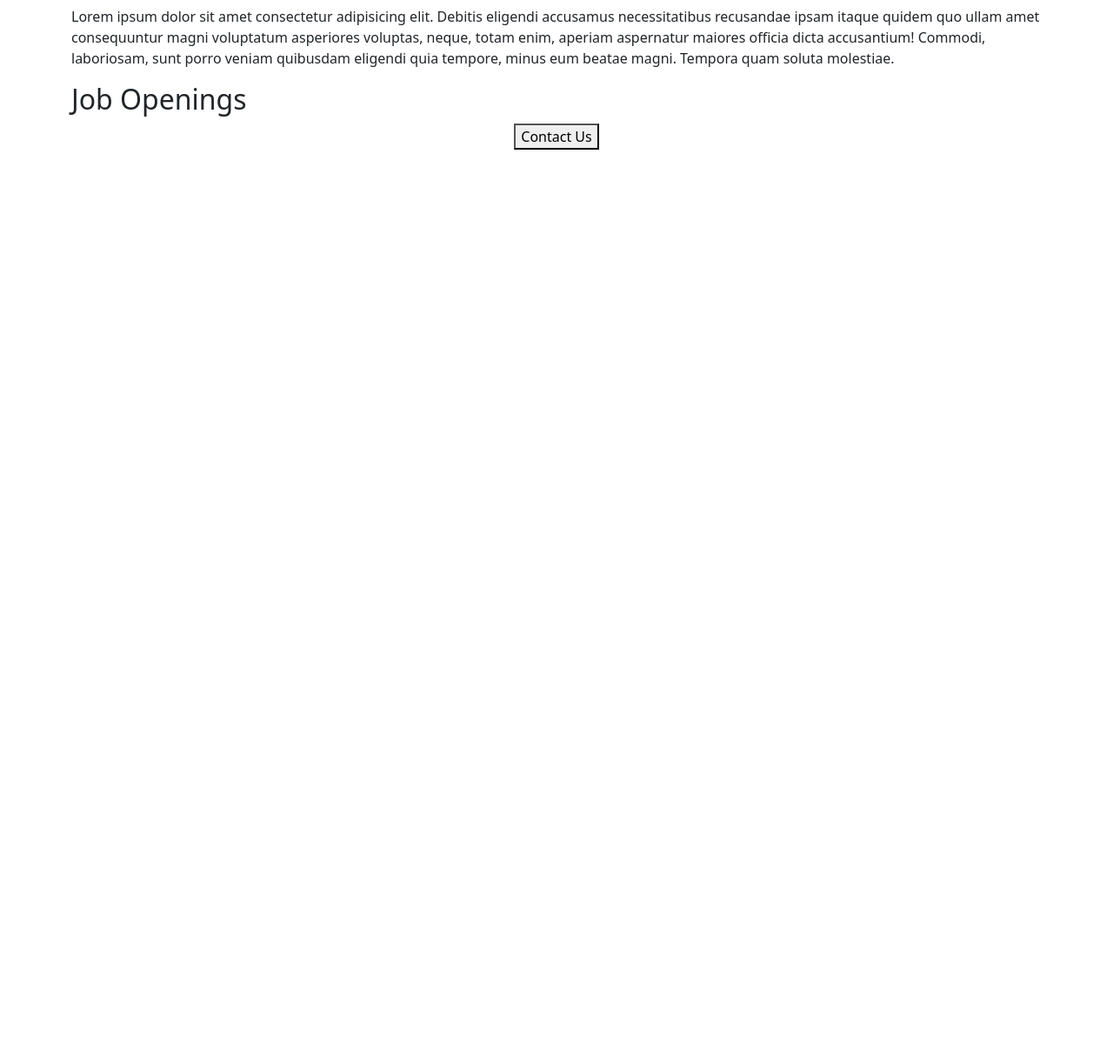
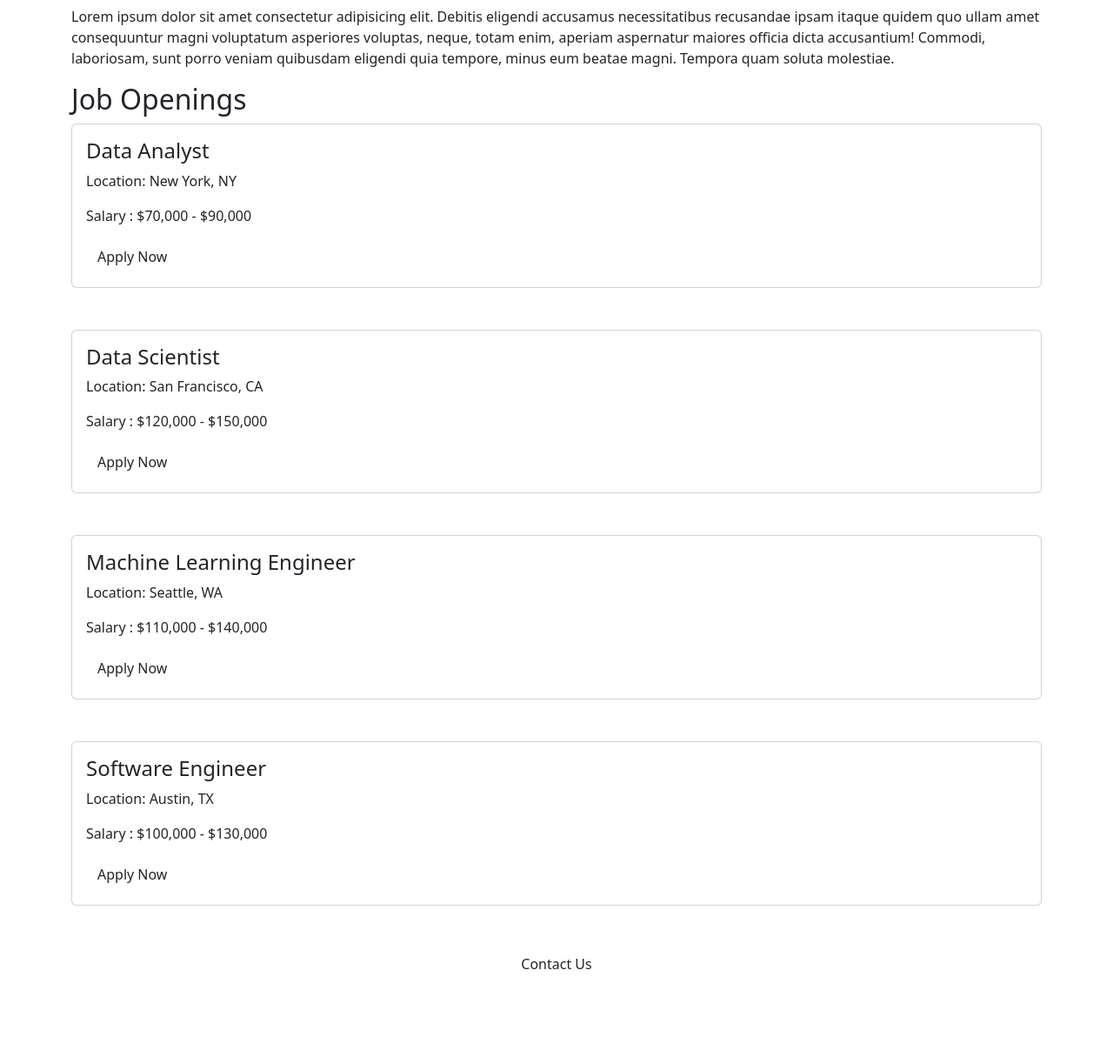
Before and after one commit to sathishkumar172003/flask-tutorial, a Flask app: page / in a window 1280 px wide. Shown: the part 463-1686 px from the top of the page at 87% size. Before the commit the page ends 635 px from the top, so only its background shows below. Run offline with Flask 3, Linux system fonts and the light colour scheme; some libraries are stand-ins or nearby versions.

Commit message:
simple home page

```diff
--- a/app.py
+++ b/app.py
@@ -2,9 +2,33 @@ from flask import Flask, render_template
 
 app = Flask(__name__)
 
+
+JOBS = [{
+    "id": 1,
+    "title": "Data Analyst",
+    "location": "New York, NY",
+    "salary": "$70,000 - $90,000",
+}, {
+    "id": 2,
+    "title": "Data Scientist",
+    "location": "San Francisco, CA",
+    "salary": "$120,000 - $150,000",
+}, {
+    "id": 3,
+    "title": "Machine Learning Engineer",
+    "location": "Seattle, WA",
+    "salary": "$110,000 - $140,000",
+}, {
+    "id": 4,
+    "title": "Software Engineer",
+    "location": "Austin, TX",
+    "salary": "$100,000 - $130,000",
+}]
+
+
 @app.route('/')
 def home():
-    return render_template('index.html')
+    return render_template('index.html', jobs=JOBS, company_name="TechCorp")
 
 
 if __name__ == "__main__":
--- a/templates/index.html
+++ b/templates/index.html
@@ -5,7 +5,7 @@
     <meta name="viewport" content="width=device-width, initial-scale=1.0">
     <title>Flask  Tutorial</title>
     <link href="https://cdn.jsdelivr.net/npm/bootstrap@6.0.0-alpha.1/dist/css/bootstrap.min.css" rel="stylesheet" integrity="sha384-B/GM4XqrwHnWXNOWMbloTmrYXZg10cakYGmpfsR/bbzQ6JAJI4ihuyADKLnBgrCe" crossorigin="anonymous">
-
+    <link rel="stylesheet" href="{{url_for('static', filename='css/styles.css')}}">
 </head>
 <body>
     <div class="container py-5">
@@ -14,7 +14,7 @@
             <h1 class="text-center mb-7">Flask Jobs</h1>
     <section  class="mb-7">
         <div >
-            <img src="../static/banner.jpg" alt="Banner Image" class="" style="width: 100%; height: 320px; object-fit: cover;" >
+            <img src="{{url_for('static', filename='banner.jpg')}}" alt="Banner Image" class="" style="width: 100%; height: 320px; object-fit: cover;" >
         </div>
     </section>
     <section class="section-about-us mb-7">
@@ -23,10 +23,23 @@
     </section>
     <section class="section-job-openings">
         <h2> Job Openings </h2>
-        <!-- TODO Implement display job listings -->
+        <div class="d-flex flex-column gap-5">
+            {% for job in jobs %}
+                <div  class="card p-3 d-flex align-items-start justify-content-between" >
+                    <div>
+                        <h4>{{ job['title'] }}</h4>
+                            <p>Location: {{job['location']}}</p>
+                            {% if job['salary'] %}
+                            <p>Salary : {{job['salary']}}</p>
+                            {% endif %}
+                        </div>
+                    <button class="btn"> Apply Now </button>
+                </div>
+            {% endfor %}
+        </div>
     </section>
-    <div class="text-center">
-        <button>Contact Us</button>
+    <div class="text-center my-5">
+        <button class="btn">Contact Us</button>
     </div>
 </div>
 
```
Also changed, not shown: static/css/styles.css (added), templates/jobs/job.html (added).
